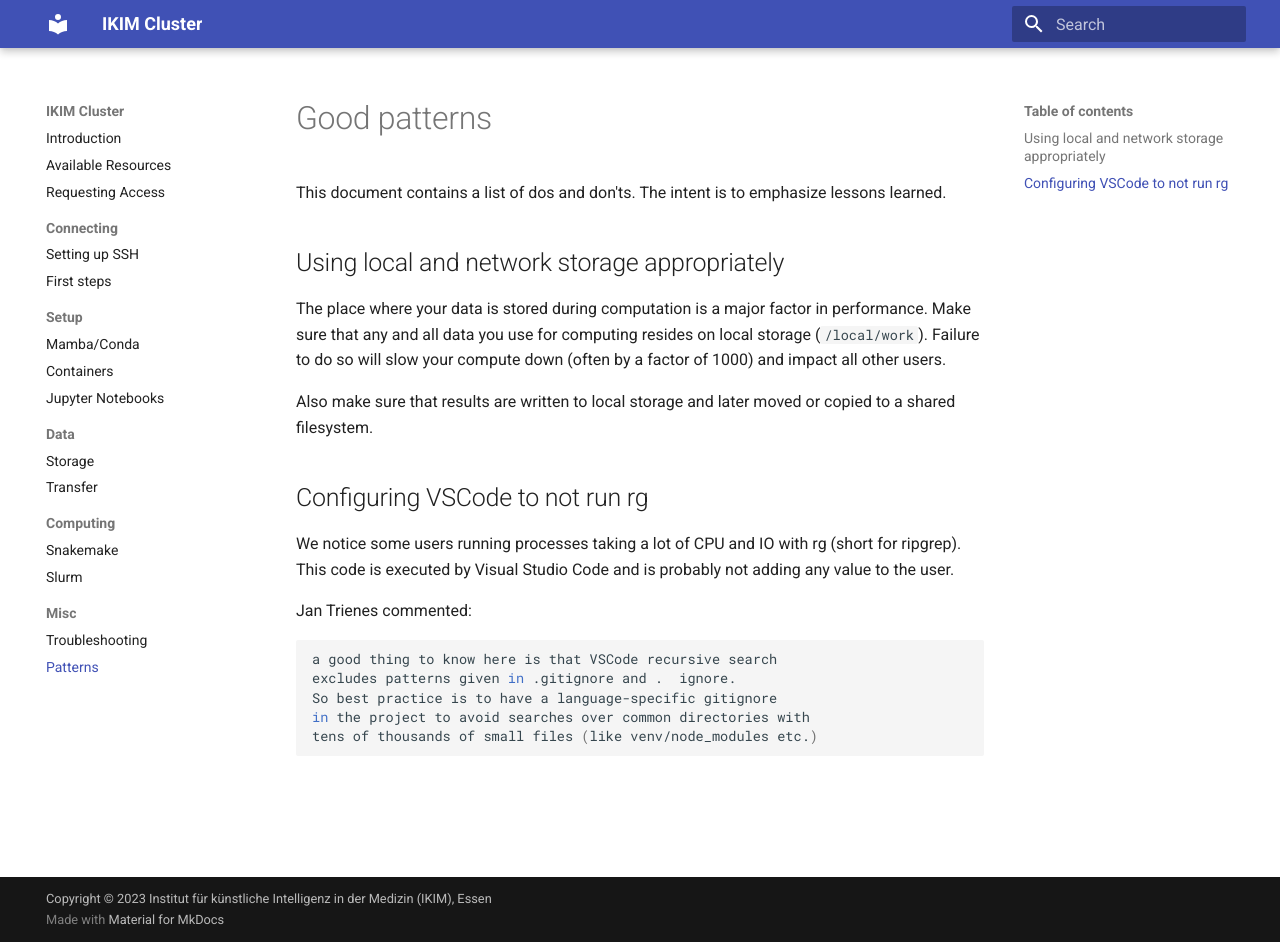
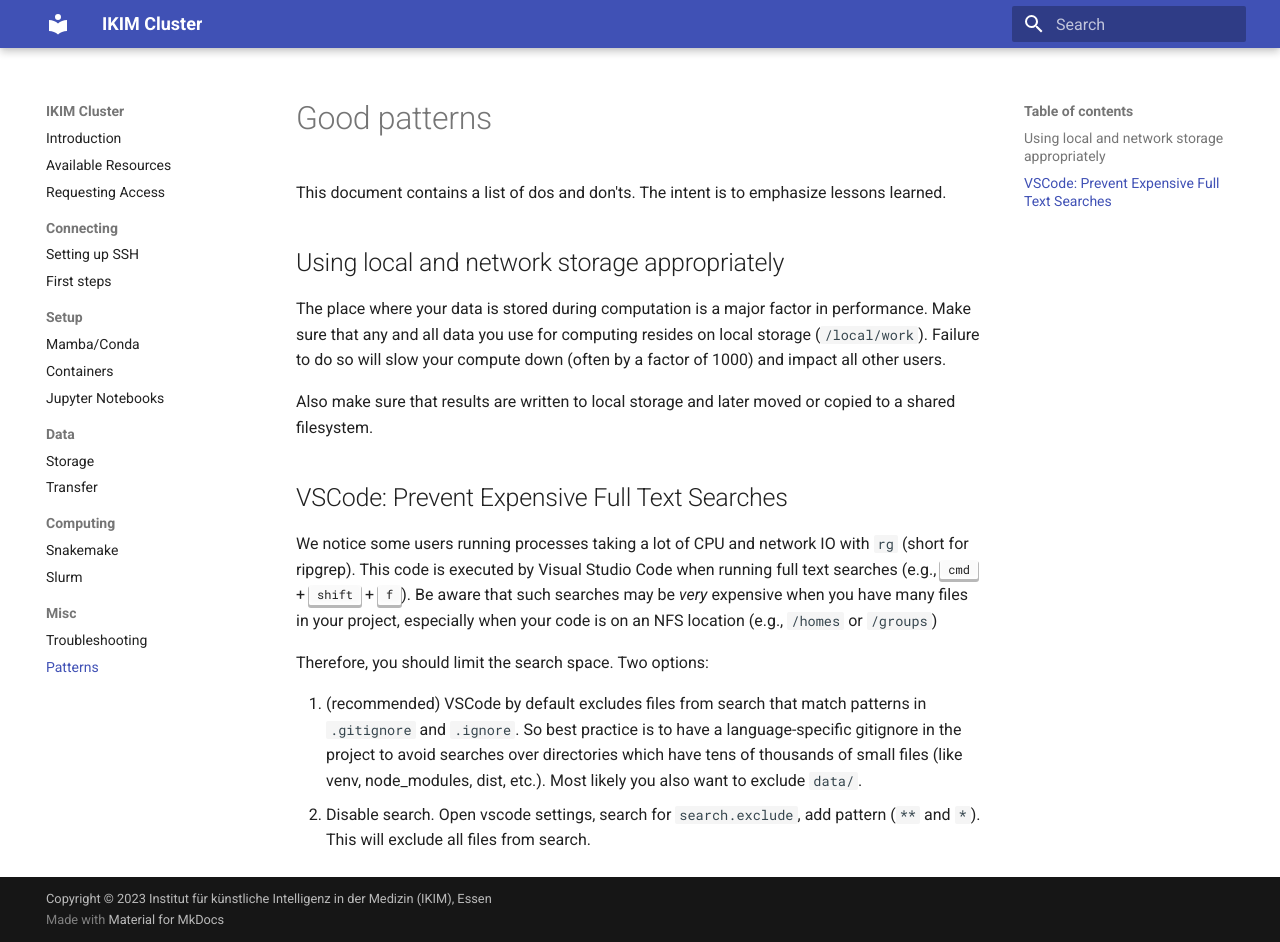
Before and after one commit to IKIM-Essen/ClusterDocs, an MkDocs documentation site: the page built from docs/patterns.md, in a window 1280 px wide and 942 px high. Built offline with MkDocs 1.6.1 and Material for MkDocs 9.7.7, drawn with Linux system fonts in a browser that asks for light colours.

Commit message:
Add note about disabling search in vscode

````diff
--- a/docs/patterns.md
+++ b/docs/patterns.md
@@ -8,16 +8,11 @@ The place where your data is stored during computation is a major factor in perf
 
 Also make sure that results are written to local storage and later moved or copied to a shared filesystem.
 
-## Configuring VSCode to not run rg
+## VSCode: Prevent Expensive Full Text Searches
 
-We notice some users running processes taking a lot of CPU and IO with rg (short for ripgrep). This code is executed by Visual Studio Code and is probably not adding any value to the user.
+We notice some users running processes taking a lot of CPU and network IO with `rg` (short for ripgrep). This code is executed by Visual Studio Code when running full text searches (e.g., <kbd>cmd</kbd> + <kbd>shift</kbd> + <kbd>f</kbd>). Be aware that such searches may be _very_ expensive when you have many files in your project, especially when your code is on an NFS location (e.g., `/homes` or `/groups`)
 
-Jan Trienes commented:
+Therefore, you should limit the search space. Two options:
 
-``` { .sh }
-a good thing to know here is that VSCode recursive search
-excludes patterns given in .gitignore and .  ignore.
-So best practice is to have a language-specific gitignore
-in the project to avoid searches over common directories with
-tens of thousands of small files (like venv/node_modules etc.)
-```
+1. (recommended) VSCode by default excludes files from search that match patterns in `.gitignore` and `.ignore`.  So best practice is to have a language-specific gitignore in the project to avoid searches over directories which have tens of thousands of small files (like venv, node_modules, dist, etc.). Most likely you also want to exclude `data/`.
+2. Disable search. Open vscode settings, search for `search.exclude`, add pattern (`**` and `*`). This will exclude all files from search.
````
